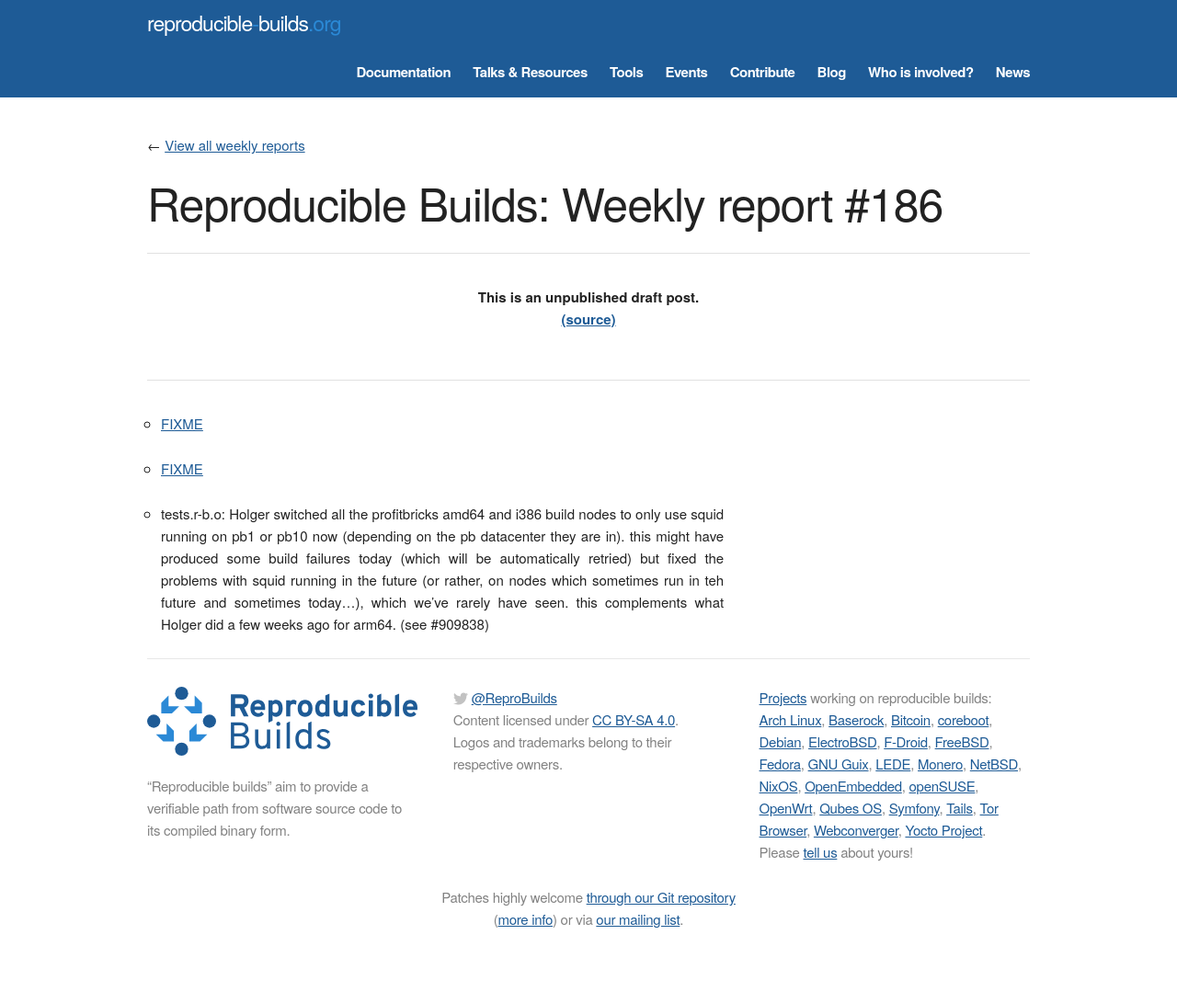
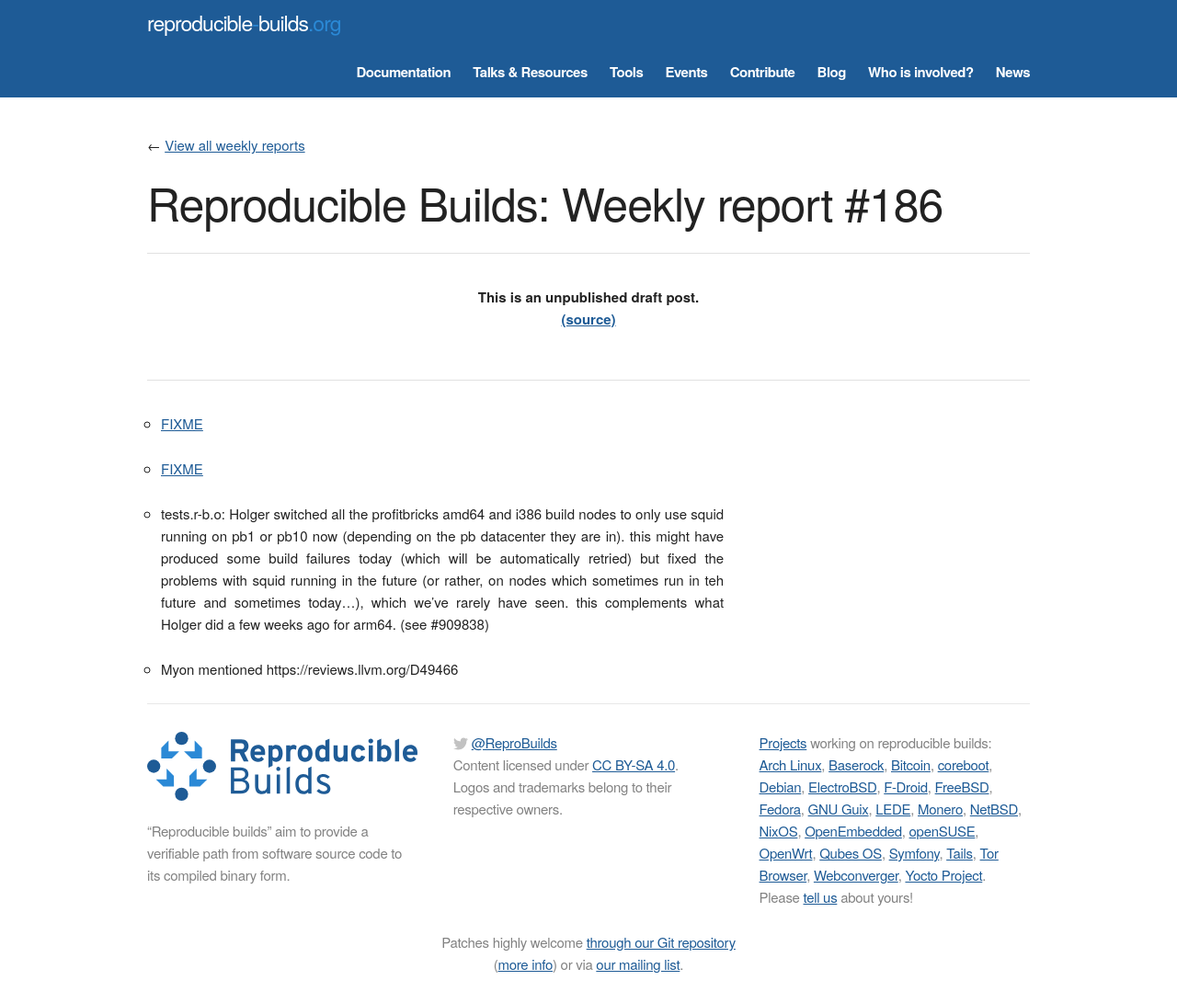
Before and after one commit to prototypefund/reproducible-website, a Jekyll site: the page built from _blog/posts/186.md, in a window 1280 px wide. Shown: the whole page at 92% size. Built offline with Jekyll 4.4.1, drawn with Linux system fonts in a browser that asks for light colours; some web fonts are replaced; before the commit the page ends 1042 px from its top, so only the background shows below that.

Commit message:
186: Myon mentioned https://reviews.llvm.org/D49466
Signed-off-by: Holger Levsen <holger@layer-acht.org>

```diff
--- a/_blog/posts/186.md
+++ b/_blog/posts/186.md
@@ -8,3 +8,5 @@
 * [FIXME](https://gitlab.freedesktop.org/xdg/desktop-file-utils/issues/12)
 
 * tests.r-b.o: Holger switched all the profitbricks amd64 and i386 build nodes to only use squid running on pb1 or pb10 now (depending on the pb datacenter they are in). this might have produced some build failures today (which will be automatically retried) but fixed the problems with squid running in the future (or rather, on nodes which sometimes run in teh future and sometimes today...), which we've rarely have seen. this complements what Holger did a few weeks ago for arm64. (see #909838)
+
+* Myon mentioned https://reviews.llvm.org/D49466
```
